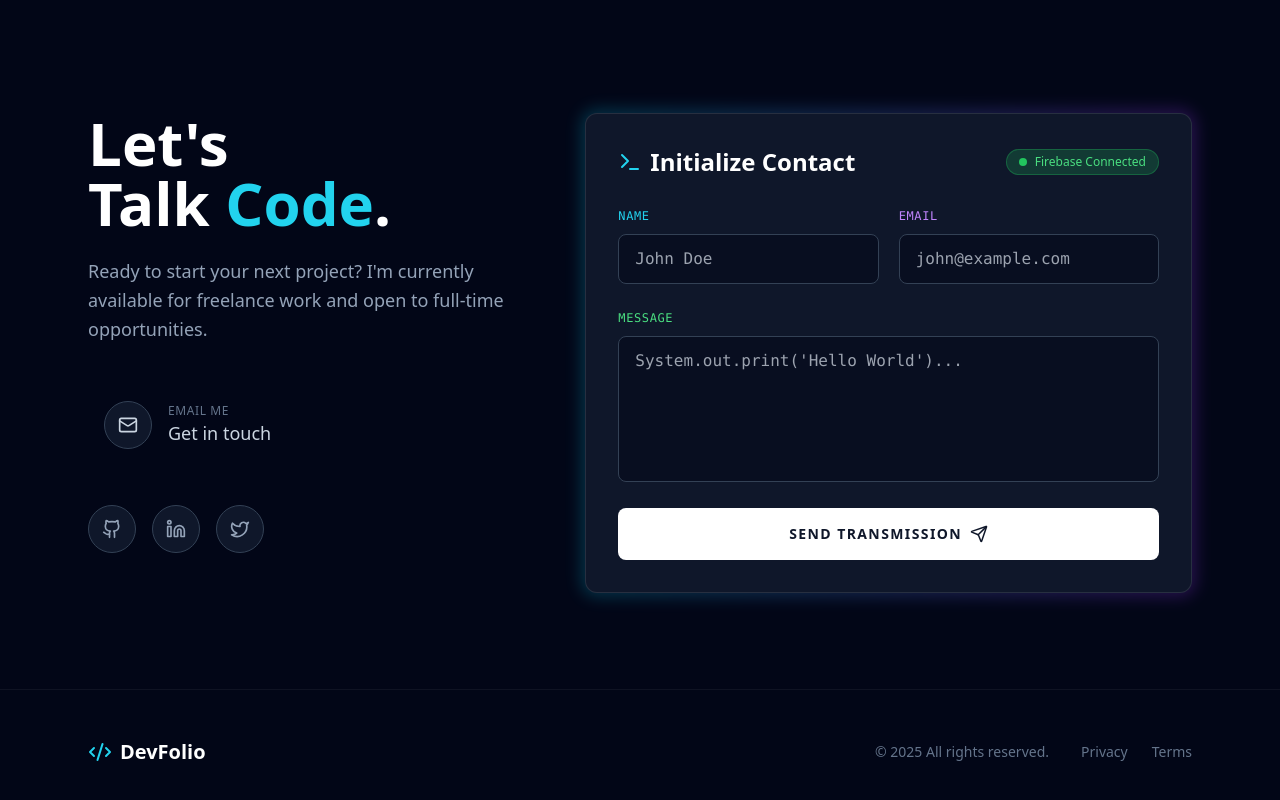
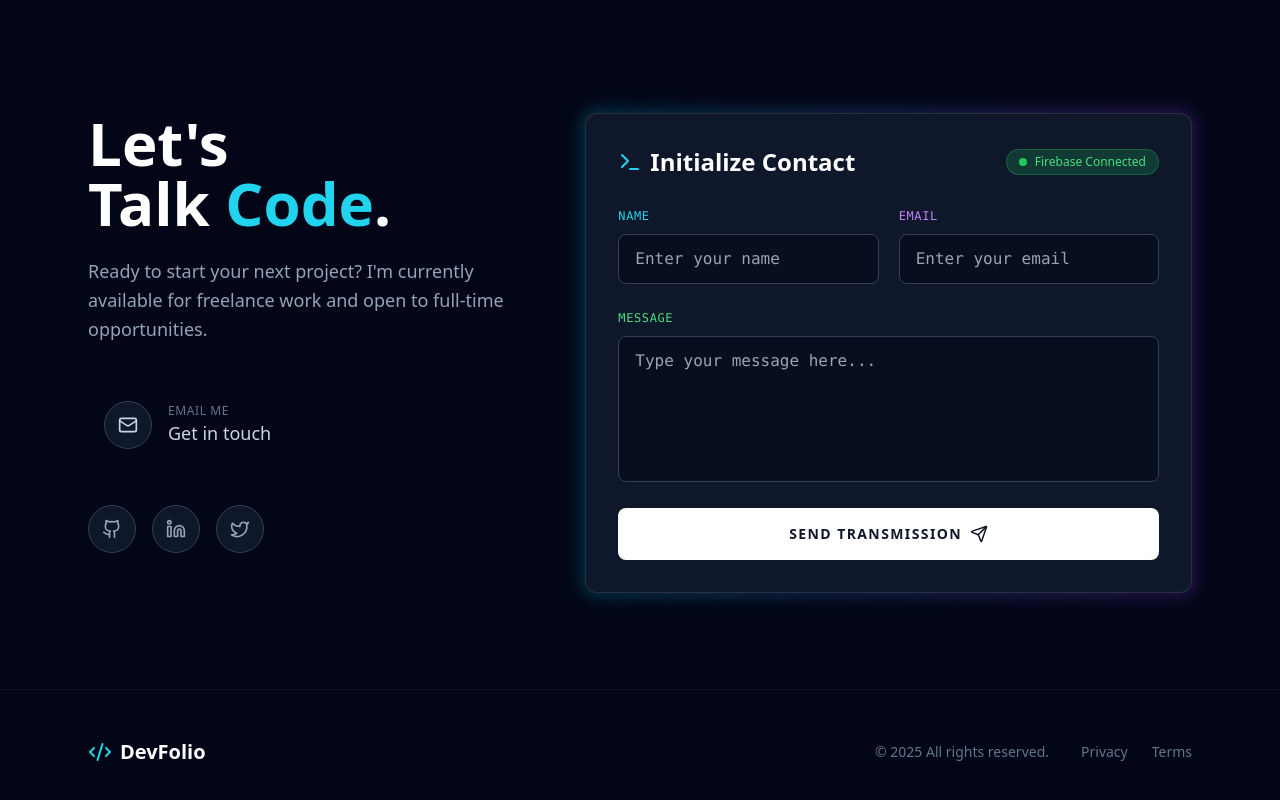
Before and after one commit to mishra-aashu/Aashu-s-portfolio, a React (Vite) app: page / in a window 1280 px wide. Shown: the part 4584-5384 px from the top of the page. Built offline with nearby package versions, Linux system fonts and the light colour scheme.

Commit message:
chore: update contact form input placeholders for better clarity

```diff
--- a/src/App.jsx
+++ b/src/App.jsx
@@ -1175,7 +1175,7 @@ const ContactForm = ({ user }) => {
                  type="text"
                  required
                  className="w-full bg-slate-50 dark:bg-slate-950/50 border border-slate-200 dark:border-slate-700 rounded-lg px-4 py-3 text-slate-900 dark:text-white focus:border-cyan-500 focus:ring-1 focus:ring-cyan-500 transition-all outline-none font-mono"
-                 placeholder="John Doe"
+                 placeholder="Enter your name"
                  value={formData.name}
                  onChange={(e) => setFormData({...formData, name: e.target.value})}
                />
@@ -1186,7 +1186,7 @@ const ContactForm = ({ user }) => {
                  type="email"
                  required
                  className="w-full bg-slate-50 dark:bg-slate-950/50 border border-slate-200 dark:border-slate-700 rounded-lg px-4 py-3 text-slate-900 dark:text-white focus:border-purple-500 focus:ring-1 focus:ring-purple-500 transition-all outline-none font-mono"
-                 placeholder="john@example.com"
+                 placeholder="Enter your email"
                  value={formData.email}
                  onChange={(e) => setFormData({...formData, email: e.target.value})}
                />
@@ -1199,7 +1199,7 @@ const ContactForm = ({ user }) => {
               required
               rows={5}
               className="w-full bg-slate-50 dark:bg-slate-950/50 border border-slate-200 dark:border-slate-700 rounded-lg px-4 py-3 text-slate-900 dark:text-white focus:border-green-500 focus:ring-1 focus:ring-green-500 transition-all outline-none font-mono resize-none"
-              placeholder="System.out.print('Hello World')..."
+              placeholder="Type your message here..."
               value={formData.message}
               onChange={(e) => setFormData({...formData, message: e.target.value})}
             />
```
